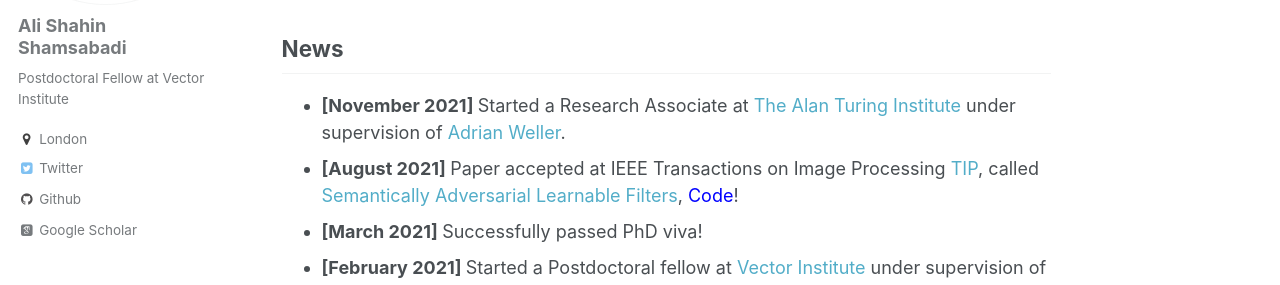
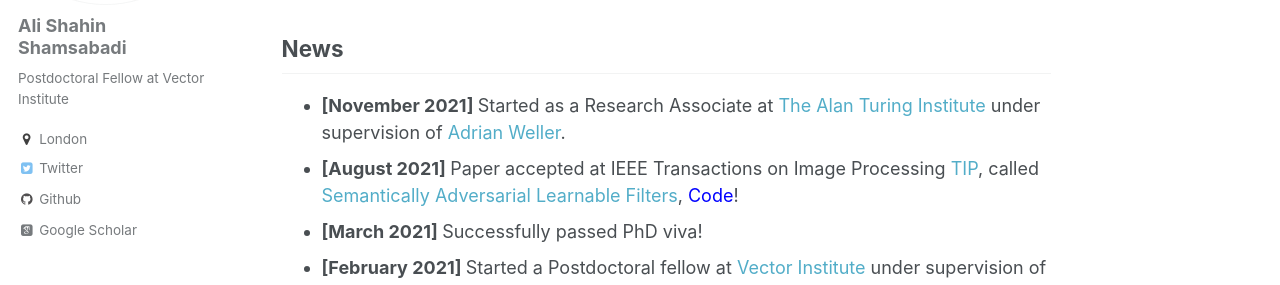
Before and after one commit to AliShahin/AliShahin.github.io, a Jekyll site: the page built from _pages/about.md, in a window 1280 px wide and 900 px high, scrolled down 700 px. Shown: the part 165-450 px from the top of the window. Built offline with Jekyll 4.4.1, drawn with Linux system fonts in a browser that asks for light colours; some web fonts are replaced.

```diff
--- a/_pages/about.md
+++ b/_pages/about.md
@@ -23,7 +23,7 @@ My research interests and recent works include:
 
 
 ## News
-- <b> [November 2021] </b> Started a Research Associate at [The Alan Turing Institute](https://www.turing.ac.uk) under supervision of [Adrian Weller](http://mlg.eng.cam.ac.uk/adrian/).
+- <b> [November 2021] </b> Started as a Research Associate at [The Alan Turing Institute](https://www.turing.ac.uk) under supervision of [Adrian Weller](http://mlg.eng.cam.ac.uk/adrian/).
 - <b> [August 2021] </b> Paper accepted at IEEE Transactions on Image Processing [TIP](https://ieeexplore.ieee.org/xpl/RecentIssue.jsp?punumber=83), called [Semantically Adversarial Learnable Filters](https://arxiv.org/pdf/2008.06069.pdf), [<font color="blue">Code</font>](https://github.com/AliShahin/FilterFool)!
 - <b> [March 2021] </b> Successfully passed PhD viva!
 - <b> [February 2021] </b> Started a Postdoctoral fellow at [Vector Institute](https://vectorinstitute.ai) under supervision of [Nicolas Papernot](https://www.papernot.fr).
```
